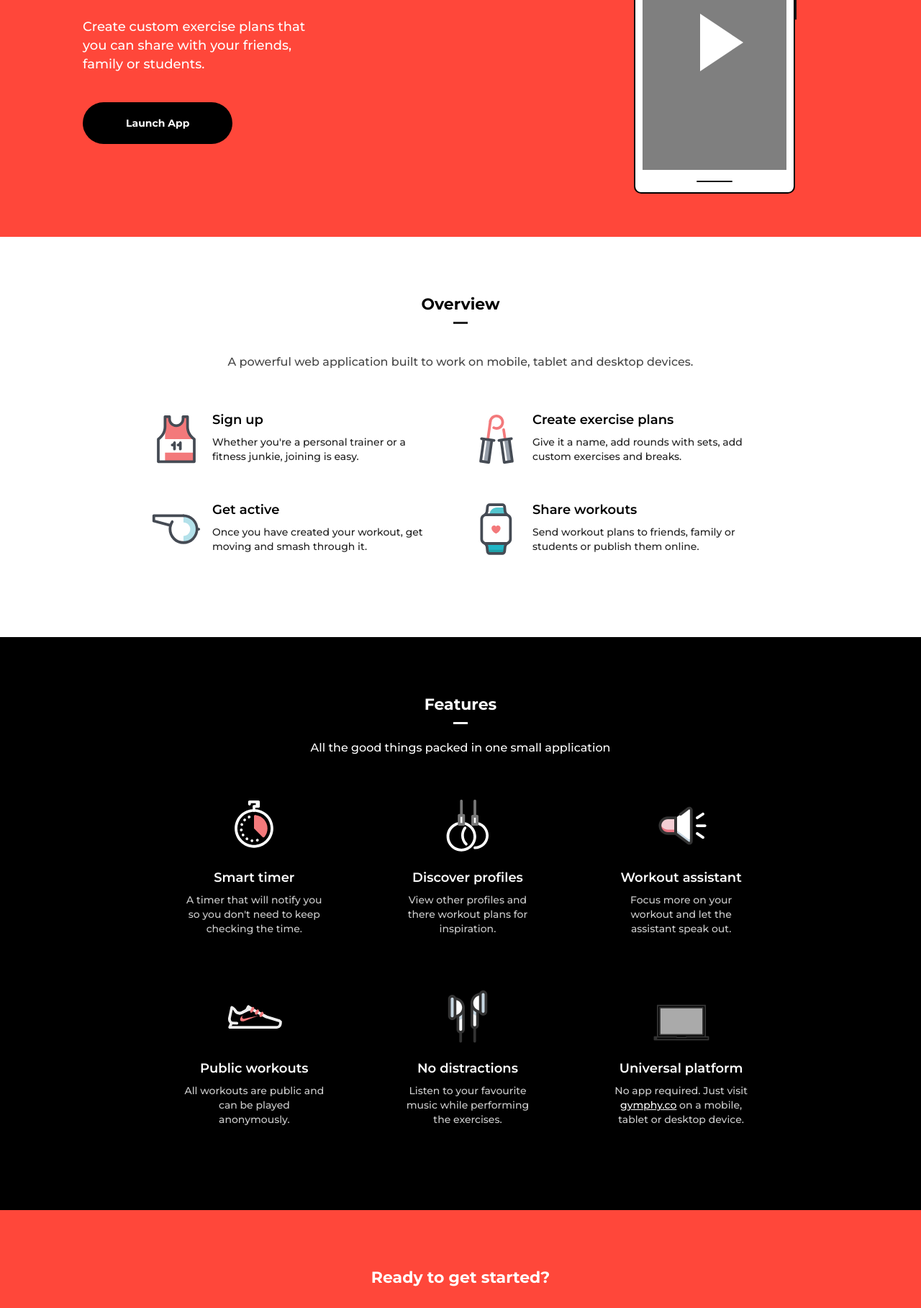
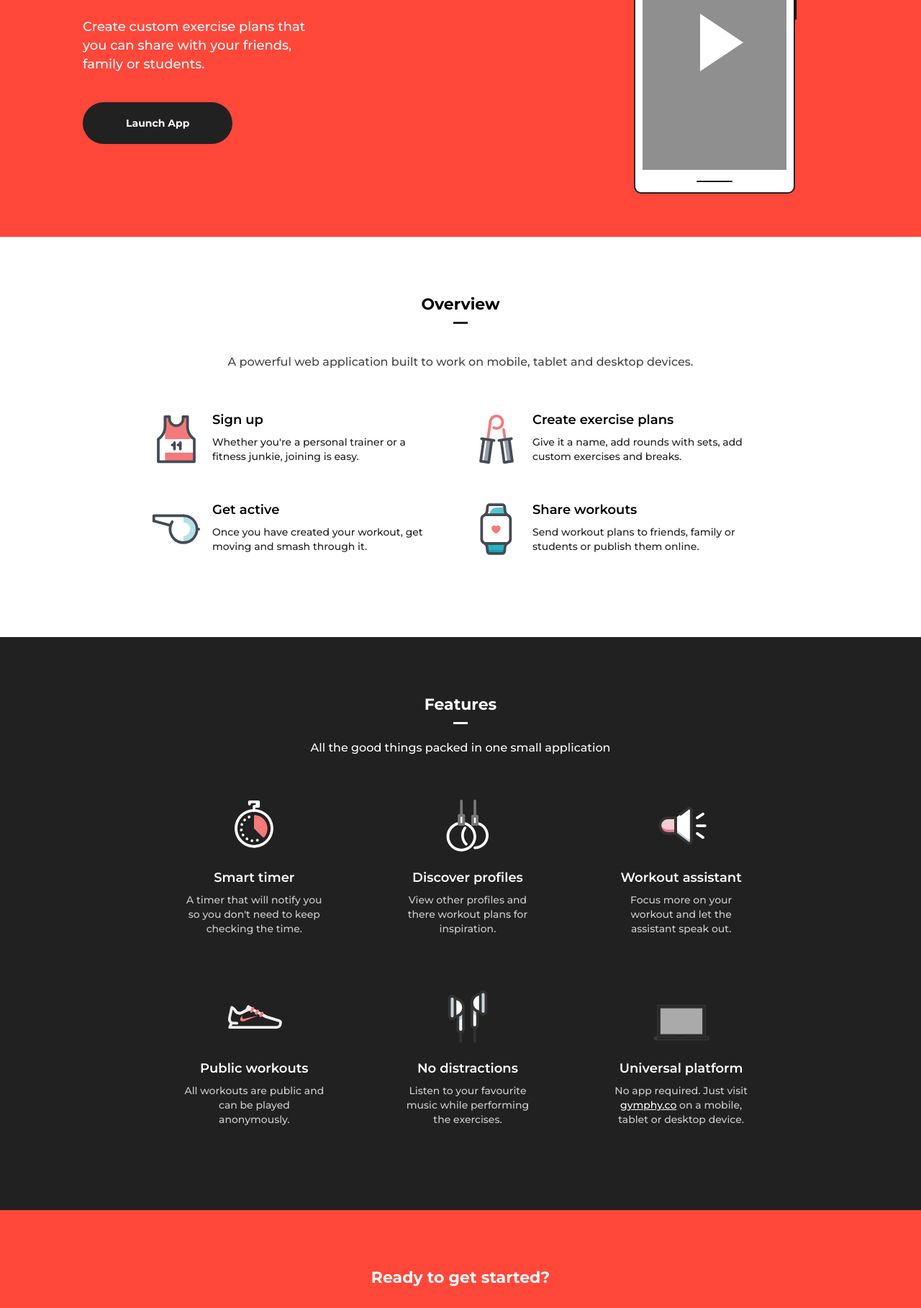
Before and after one commit to matthewhartman/gymphy.com, a website: page index.html in a window 1280 px wide. Shown: the part 331-2148 px from the top of the page at 72% size. Drawn offline with Linux system fonts and the light colour scheme; grey boxes are pictures that could not be loaded.

Commit message:
Tweaking colours

```diff
--- a/index.html
+++ b/index.html
@@ -627,7 +627,7 @@ blockquote,
 .banner {
   padding: 60px 20px;
   background: #ff473a;
-  color: #000; }
+  color: #212121; }
   @media only screen and (min-width: 768px) {
     .banner {
       padding: 60px 0px; } }
@@ -691,7 +691,7 @@ blockquote,
       position: relative;
       margin-top: 100px;
       margin-left: auto;
-      border: 2px solid #000;
+      border: 2px solid #212121;
       border-radius: 10px; } }
   @media only screen and (min-width: 980px) {
     .phone {
@@ -734,8 +734,8 @@ blockquote,
   top: 0;
   left: 0;
   border: 0;
-  background-color: #000;
-  background-color: rgba(0, 0, 0, 0.5);
+  background-color: #212121;
+  background-color: rgba(33, 33, 33, 0.5);
   z-index: 1000;
   transition: .2s all; }
   .banner-play:before {
@@ -765,12 +765,12 @@ blockquote,
   border-radius: 30px;
   padding: 20px 60px;
   display: inline-block;
-  background: #000;
+  background: #212121;
   color: #fff;
   -webkit-appearance: none; }
   .banner-button:hover, .banner-button:focus {
     background: #fff;
-    color: #000; }
+    color: #212121; }
 
 .overview {
   text-align: center;
@@ -848,7 +848,7 @@ blockquote,
   text-align: center;
   padding-top: 40px;
   padding-bottom: 40px;
-  background: #000;
+  background: #212121;
   color: #fff; }
   @media only screen and (min-width: 768px) {
     .features {
@@ -956,7 +956,7 @@ blockquote,
       padding: 20px 100px; } }
 
 .action-button {
-  background: #000;
+  background: #212121;
   color: #fff;
   border-radius: 30px;
   border: 0;
@@ -965,7 +965,7 @@ blockquote,
   -webkit-appearance: none; }
   .action-button:hover, .action-button:focus {
     background: #fff;
-    color: #000;
+    color: #212121;
     text-decoration: none; }
 
 .footer {
--- a/src/scss/styles/_action.scss
+++ b/src/scss/styles/_action.scss
@@ -29,7 +29,7 @@
 }
 
 .action-button {
-  background: $black;
+  background: $dark-grey;
   color: $white;
   border-radius: 30px;
   border: 0;
@@ -38,7 +38,7 @@
   -webkit-appearance: none;
   &:hover, &:focus {
     background: $white;
-    color: $black;
+    color: $dark-grey;
     text-decoration: none;
   }
 }
--- a/src/scss/styles/_banner.scss
+++ b/src/scss/styles/_banner.scss
@@ -3,7 +3,7 @@
 .banner {
   padding: 60px 20px;
   background: $red;
-  color: $black;
+  color: $dark-grey;
   @include breakpoint(m) {
     padding: 60px 0px;
   }
@@ -70,7 +70,7 @@
     position: relative;
     margin-top: 100px;
     margin-left: auto;
-    border: 2px solid $black;
+    border: 2px solid $dark-grey;
     border-radius: 10px;
   }
   @include breakpoint(l) {
@@ -118,7 +118,7 @@
   top: 0;
   left: 0;
   border: 0;
-  @include background-alpha($black, 50%);
+  @include background-alpha($dark-grey, 50%);
   z-index: 1000;
   transition: .2s all;
   &:before {
@@ -150,11 +150,11 @@
   border-radius: 30px;
   padding: 20px 60px;
   display: inline-block;
-  background: $black;
+  background: $dark-grey;
   color: $white;
   -webkit-appearance: none;
   &:hover, &:focus {
     background: $white;
-    color: $black;
+    color: $dark-grey;
   }
 }
--- a/src/scss/styles/_features.scss
+++ b/src/scss/styles/_features.scss
@@ -4,7 +4,7 @@
   text-align: center;
   padding-top: 40px;
   padding-bottom: 40px;
-  background: $black;
+  background: $dark-grey;
   color: $white;
   @include breakpoint(m) {
     padding-top: 80px;
```
Also changed, not shown: styles.css, 1 other file.
